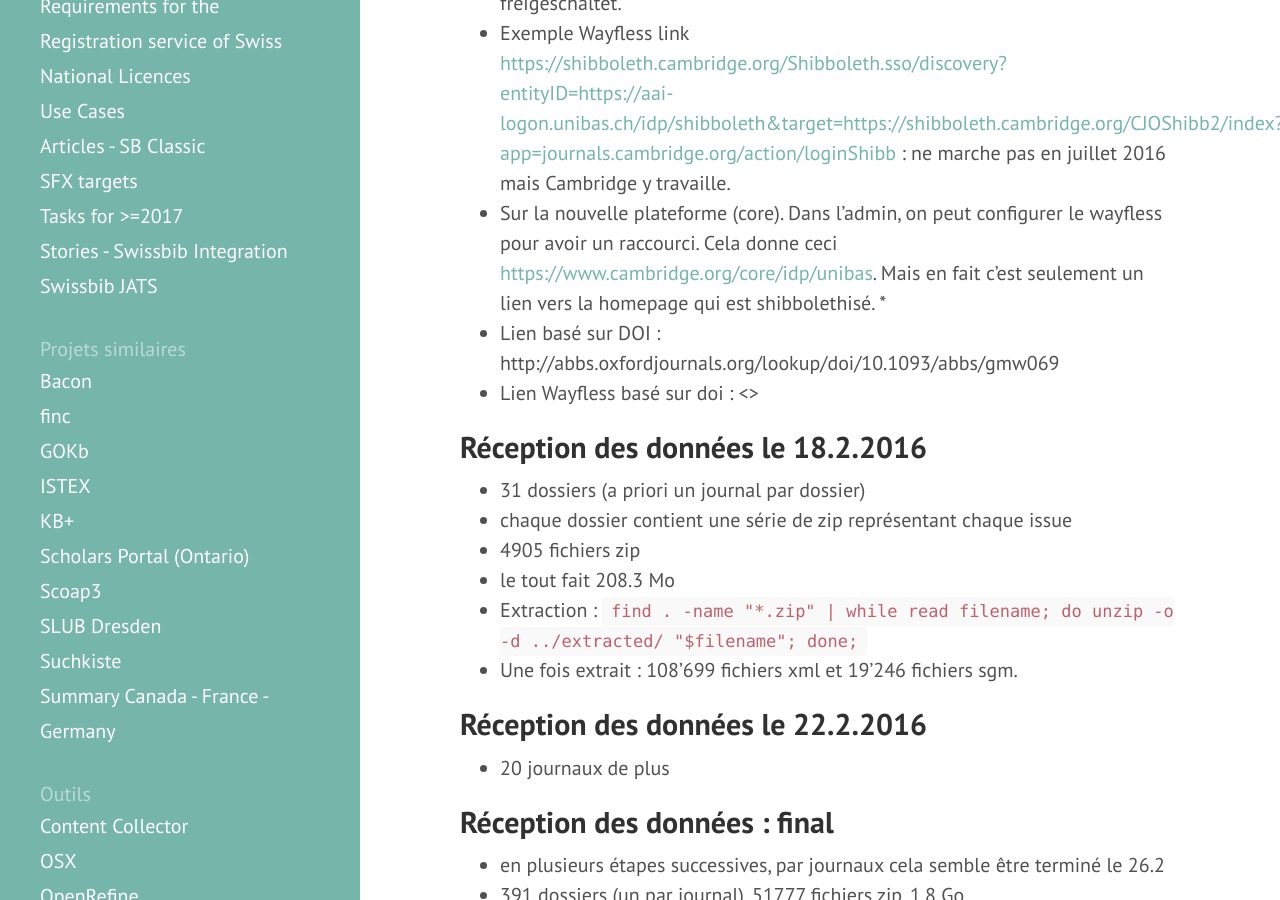
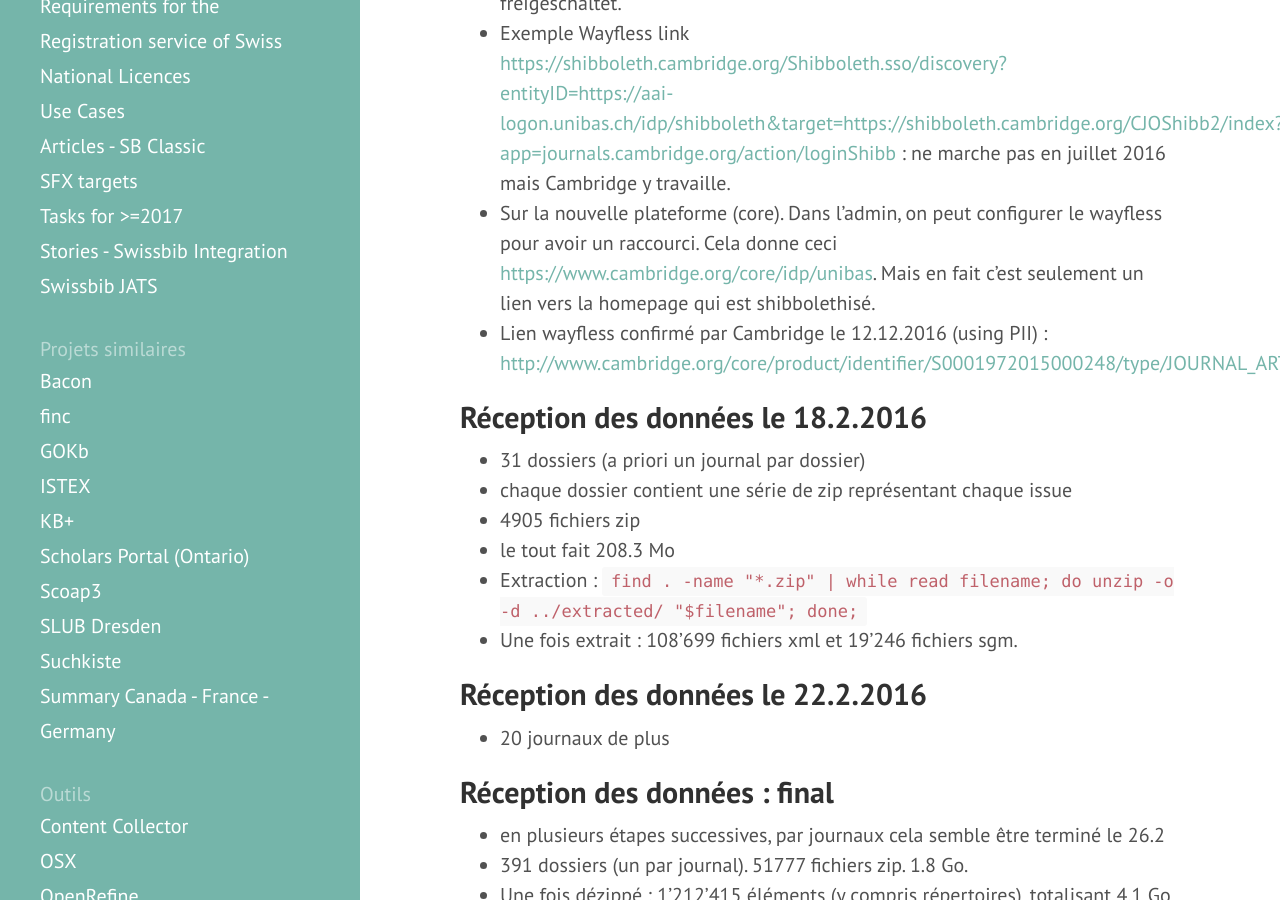
Before and after one commit to swissbib/metadataNationalLicencesDocumentation, a Jekyll site: the page built from pages/input/publishers/current/CUP.md, in a window 1280 px wide and 900 px high, scrolled down 1645 px. Built offline with Jekyll 4.4.1, drawn with Linux system fonts in a browser that asks for light colours.

Commit message:
update documentation

```diff
--- a/pages/input/publishers/current/CUP.md
+++ b/pages/input/publishers/current/CUP.md
@@ -40,9 +40,7 @@ Remarque du service juridique UB Basel : "die beiden Erklärungen oder Ergänzun
  *  Transfertitel kommen ab 2015 dazu, aber die Archive werden dafür nicht freigeschaltet.
  * Exemple Wayfless link <https://shibboleth.cambridge.org/Shibboleth.sso/discovery?entityID=https://aai-logon.unibas.ch/idp/shibboleth&target=https://shibboleth.cambridge.org/CJOShibb2/index?app=journals.cambridge.org/action/loginShibb> : ne marche pas en juillet 2016 mais Cambridge y travaille.
  * Sur la nouvelle plateforme (core). Dans l'admin, on peut configurer le wayfless pour avoir un raccourci. Cela donne ceci <https://www.cambridge.org/core/idp/unibas>. Mais en fait c'est seulement un lien vers la homepage qui est shibbolethisé.
- *
- * Lien basé sur DOI : http://abbs.oxfordjournals.org/lookup/doi/10.1093/abbs/gmw069
- * Lien Wayfless basé sur doi : <>
+ * Lien wayfless confirmé par Cambridge le 12.12.2016 (using PII) :  <http://www.cambridge.org/core/product/identifier/S0001972015000248/type/JOURNAL_ARTICLE>
 
 ## Réception des données le 18.2.2016
 
```
Also changed, not shown: pages/input/publishers/current/oxford.md (+6 -0 lines).
